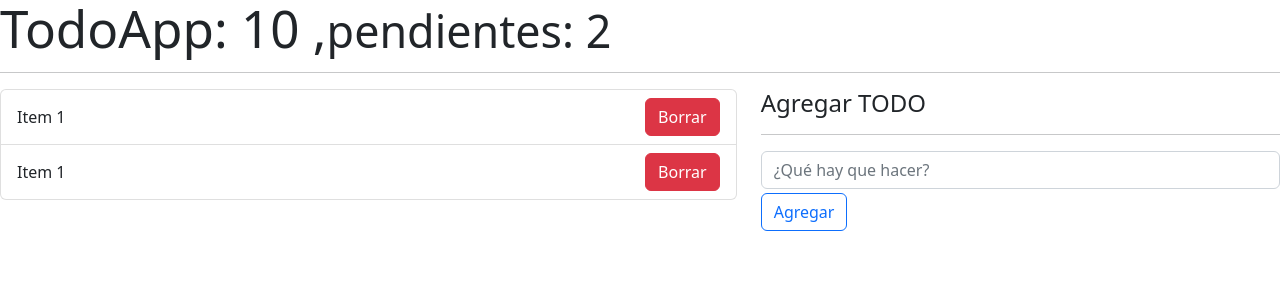
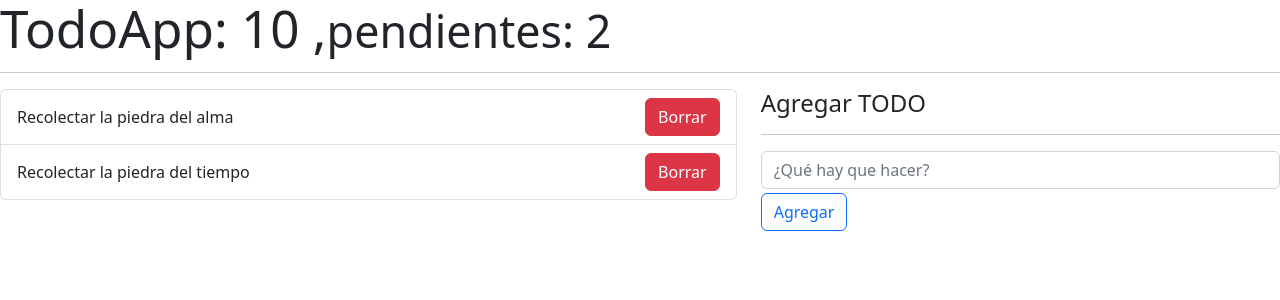
Before and after one commit to carlosantonio98/05-hook-app, a React (Vite) app: page / in a window 1280 px wide. Shown: the top 300 px of the page. Built offline with nearby package versions, Linux system fonts and the light colour scheme.

Commit message:
Reduce the components of the useReducer - Todo List

```diff
--- /dev/null
+++ b/src/08-useReducer/TodoAdd.jsx
@@ -0,0 +1,43 @@
+import { useForm } from '../hooks/useForm';
+
+export const TodoAdd = ({ onNewTodo }) => {
+
+    const { description, onInputChange, onResetForm } = useForm({
+        description: ''
+    });
+
+    const onFormSubmit = ( event ) => {
+        event.preventDefault();
+        if ( description.length <= 1 ) return;
+
+        const newTodo = {
+            id: new Date().getTime() * 3,
+            done: false,
+            description: description,
+        };
+
+        // para emitir un evento tenemos que recibir la función a disparar desde los props y mandarla a llamar desde aca
+        onNewTodo( newTodo );  // mandamos a enviar todo el newTodo, es decir el newTodo es lo que estamos emitiendo.
+        onResetForm();
+    }
+
+    return (
+        <form onSubmit={ onFormSubmit }>
+            <input
+                type="text"
+                placeholder="¿Qué hay que hacer?"
+                className="form-control"
+                name="description"
+                value={ description }
+                onChange={ onInputChange }
+            />
+
+            <button
+                type="submit"
+                className="btn btn-outline-primary mt-1"
+            >
+                Agregar
+            </button>
+        </form>
+    )
+}
--- a/src/08-useReducer/TodoApp.jsx
+++ b/src/08-useReducer/TodoApp.jsx
@@ -1,5 +1,5 @@
-import { useReducer } from 'react'
-import { todoReducer } from './todoReducer';
+import { useReducer } from 'react';
+import { TodoList, TodoAdd, todoReducer } from './';
 
 const initialState = [
     {
@@ -22,6 +22,10 @@
     // la parte del state usualmente se le coloca el nombre de lo que devuelve en este caso en nuestros todos
     // la parte del dispatch usualmente se llama así cuando solo tenemos un reducer, si nosotros tenemos más de un reducer en el mismo functional component nosotros le podemos poner dispatchTodoAction o dispatchTodo para indicar de que esto es la función que despacha acciones hacia ese reducer en particular, pero si solo tenemos un reducer usualmente le podemos dejar dispatch porque sabe que solo hace referencia a este de aquí
 
+    const handleNewTodo = ( todo ) => {
+        console.log({ todo });
+    }
+
     return (
         <>
             <h1>TodoApp: 10 ,<small>pendientes: 2</small></h1>
@@ -29,36 +33,19 @@
 
             <div className="row">
                 <div className="col-7">
-                    <ul className="list-group">
-                       {
-                            todos.map( todo => (
-                                <li key={ todo.id } className="list-group-item d-flex justify-content-between">
-                                    <span className="align-self-center">Item 1</span>
-                                    <button className="btn btn-danger">Borrar</button>
-                                </li>
-                            ))
 
-                       }
-                    </ul>
+                    {/* TodoList */}
+                    <TodoList todos={ todos } />
+                    {/* TodoList */}
                 </div>
 
                 <div className="col-5">
                     <h4>Agregar TODO</h4>
                     <hr />
-                    <form>
-                        <input
-                            type="text"
-                            placeholder="¿Qué hay que hacer?"
-                            className="form-control"
-                        />
 
-                        <button
-                            type="submit"
-                            className="btn btn-outline-primary mt-1"
-                        >
-                            Agregar
-                        </button>
-                    </form>
+                    {/* TodoAdd */}
+                    <TodoAdd onNewTodo={ handleNewTodo } />
+                    {/* TodoAdd */}
                 </div>
             </div>
 
--- /dev/null
+++ b/src/08-useReducer/TodoItem.jsx
@@ -0,0 +1,9 @@
+
+export const TodoItem = ({ todo }) => {
+  return (
+    <li className="list-group-item d-flex justify-content-between">
+      <span className="align-self-center">{ todo.description }</span>
+      <button className="btn btn-danger">Borrar</button>
+    </li>
+  )
+}
--- /dev/null
+++ b/src/08-useReducer/TodoList.jsx
@@ -0,0 +1,20 @@
+import { TodoItem } from './';
+// import { PropTypes } from 'prop-types';
+
+export const TodoList = ({ todos = [] }) => {
+  return (
+    <ul className="list-group">
+      {
+        todos.map( todo => (
+          /* TodoItem */
+          <TodoItem key={ todo.id } todo={ todo } />
+          /* TodoItem */
+        ))
+      }
+    </ul>
+  )
+}
+
+/* TodoList.propTypes = {
+  todo: PropTypes.array.isRequired
+} */
```
Also changed, not shown: src/08-useReducer/index.js (added, +7 -0 lines).
